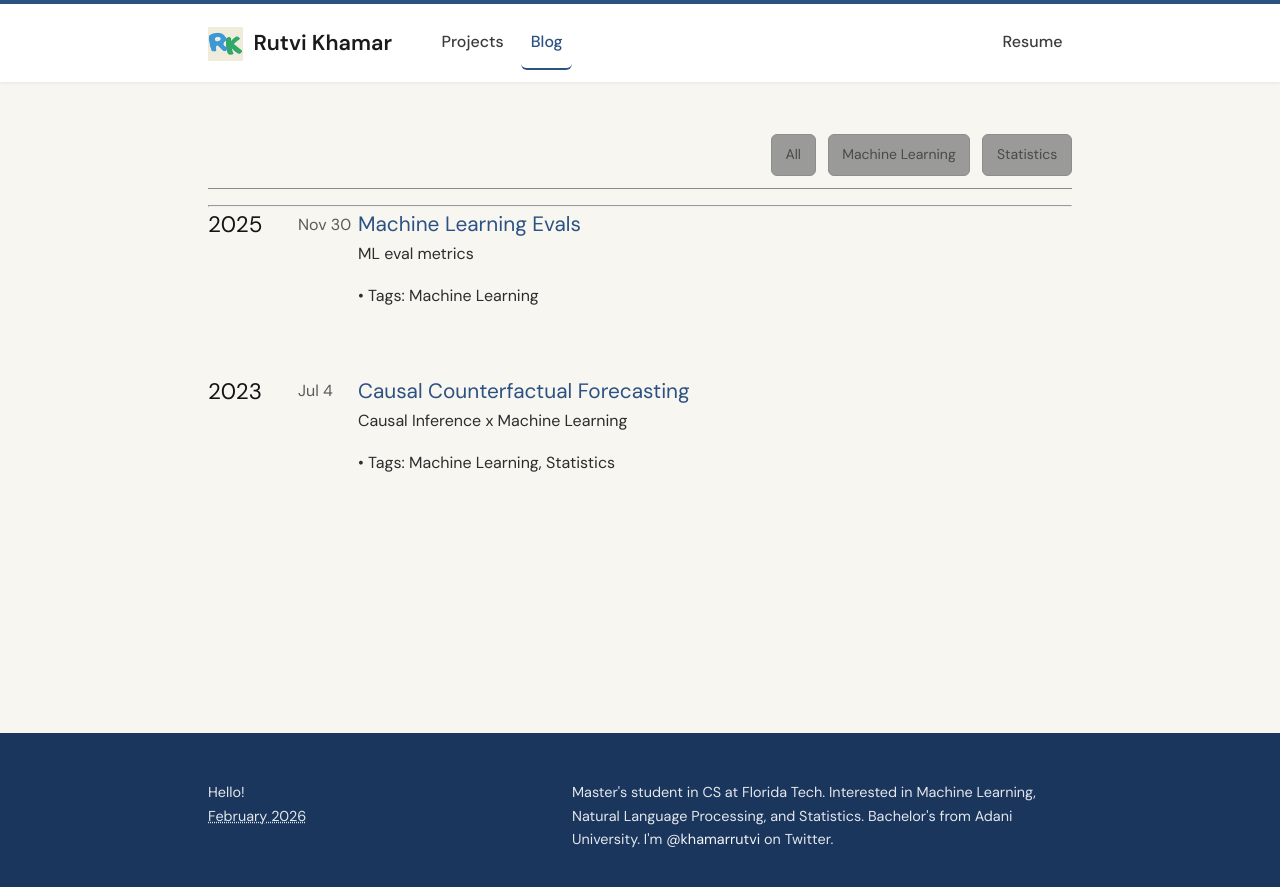
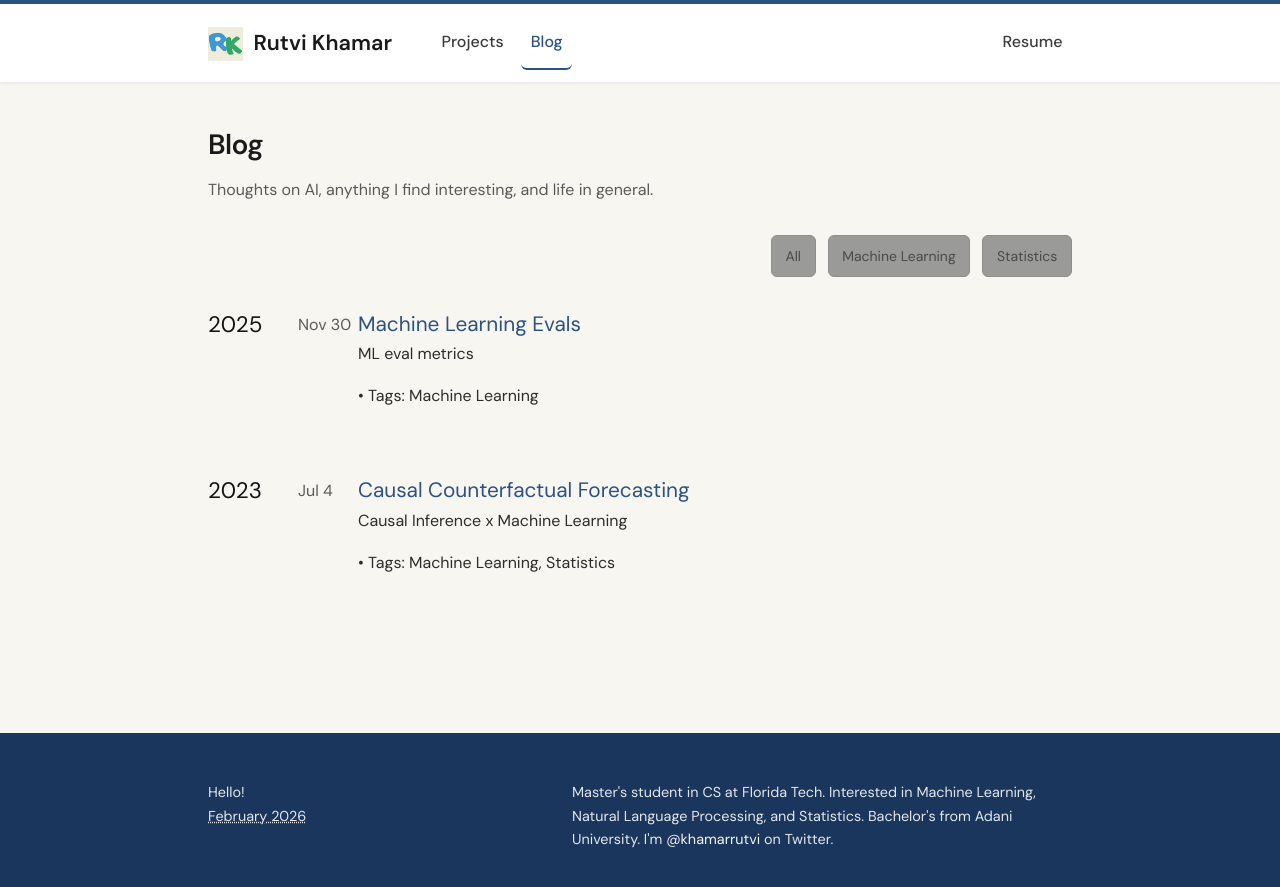
Before and after one commit to rutvi02/rutvi02.github.io, a Jekyll site: the page built from blog.md, in a window 1280 px wide. Shown: the top 887 px of the page. Built offline with Jekyll 4.4.1, drawn with Linux system fonts in a browser that asks for light colours.

Commit message:
updating cv

```diff
--- a/_data/projects.yml
+++ b/_data/projects.yml
@@ -32,7 +32,7 @@
 - title: Safe Circuits — Interpretability for AI Safety Classifiers
   code: https://github.com/rutvi02/safecircuits
   image: safecircuits.png
-  description: "Applied mechanistic interpretability (token attribution, layer ablation, attention analysis, and Sparse Autoencoders) to LlamaGuard-7B + NVIDIA Aegis safety classifier to audit and explain safe/unsafe decisions. Built an interactive viz app for prompt-level exploration of token contributions across transformer layers."
+  description: "Mechanistic interpretability on LlamaGuard-7B + NVIDIA Aegis — token attribution, layer ablation, and SAEs to audit why the model flags content as safe or unsafe."
   highlight: 1
 
 - title: Improving LLM Responses for Healthcare Using GraphRAG
--- a/_sass/_blog.scss
+++ b/_sass/_blog.scss
@@ -1,8 +1,30 @@
+/* Blog intro – title and tagline */
+.blog-intro {
+  margin-bottom: 1.5rem;
+  padding-bottom: 0;
+
+  .blog-intro-title {
+    font-size: 1.75rem;
+    font-weight: 600;
+    margin: 0 0 0.35em 0;
+    color: $dark-text-color;
+    letter-spacing: -0.02em;
+  }
+
+  .blog-intro-text {
+    margin: 0;
+    font-size: 1rem;
+    line-height: 1.5;
+    color: $grey-color;
+    max-width: 28em;
+  }
+}
+
 /* Blog tag filter bar – all categories grouped on one side */
 .blog-tags {
-  margin-bottom: 1rem;
-  padding: 0.75rem 0;
-  border-bottom: 1px solid $grey-color-light;
+  margin-bottom: 1.25rem;
+  padding: 0.6rem 0;
+  border-bottom: none;
 
   .blog-tags-inner {
     display: inline-flex;
--- a/blog.md
+++ b/blog.md
@@ -1,8 +1,13 @@
 ---
 layout: page
 permalink: /blog/
-title: Blog posts
+title: Blog
 ---
+
+<div class="blog-intro">
+  <h1 class="blog-intro-title">{{ page.title }}</h1>
+  <p class="blog-intro-text">Thoughts on AI, anything I find interesting, and life in general.</p>
+</div>
 
 <!-- TAG FILTER BAR -->
 <nav class="blog-tags" aria-label="Filter posts by category">
@@ -16,8 +21,6 @@ title: Blog posts
     {% endfor %}
   </div>
 </nav>
-
-<hr>
 
 <!-- POSTS LIST -->
 <div class="post-list">
```
